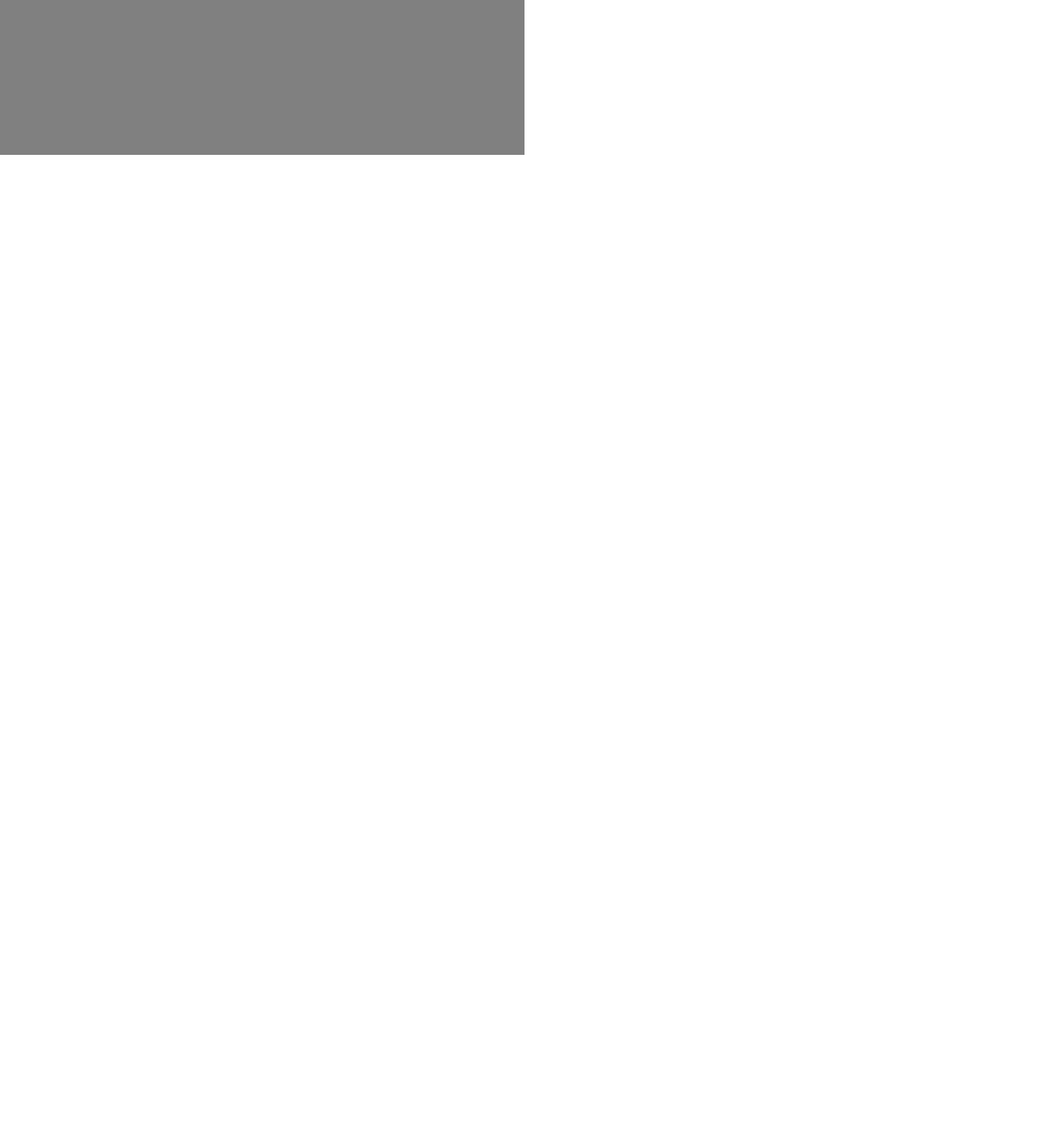
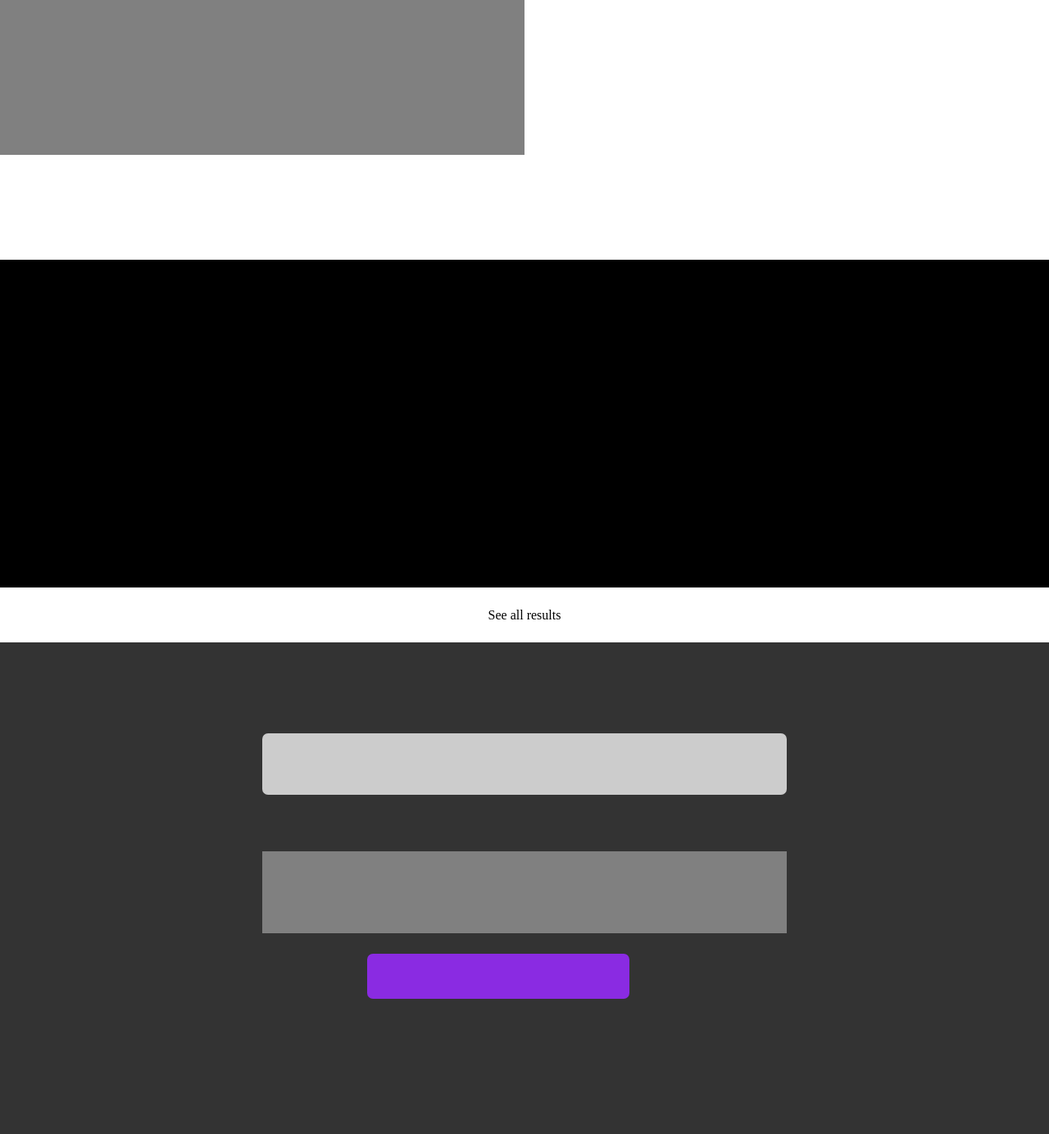
Before and after one commit to Mindo-Joseph/Design-Teardown, a plain HTML site: page index.html in a window 1280 px wide. Shown: the part 2218-3602 px from the top of the page at 82% size. Before the commit the page ends 2407 px from the top, so only its background shows below. Drawn offline with Linux system fonts and the light colour scheme.

Commit message:
Add the ad above person of the week section

```diff
--- a/index.html
+++ b/index.html
@@ -111,6 +111,20 @@
             <article class="story">
 
             </article>
+        </div>
+
+        <div class="blue ad"></div>
+
+        <div class="text">
+            <p> See all results </p>
+        </div>
+
+        <div class="bigger-ad">
+            <div class="center-title"></div>
+            <div class="text-under"></div>
+            <div class="blue-button learn-more"></div>
+        </div>
+
 
 
 
--- a/styles.css
+++ b/styles.css
@@ -250,3 +250,42 @@ main {
 .red {
   border-radius: 20px;
 }
+.ad {
+    margin-top: 10% ;
+    margin-top: 10% ;
+}
+.text{
+    text-align: center;
+    margin-top: 2%;
+    margin-bottom: 2%;
+}
+
+.bigger-ad{
+    display: flex;
+    flex-direction: column;
+    justify-content: center;
+    height: 600px;
+    background-color: hsl(0, 0%, 20%);
+}
+.center-title{
+
+    width: 50%;
+    margin-top: 10px;
+    height: 75px;
+    background-color:hsl(0, 0%, 80%);
+    border-radius: 7px;
+    margin-left: 25%;
+    margin-bottom: 5%;
+}
+.text-under{
+    width: 50%;
+    margin-top: 5px;
+    height: 100px;
+    background-color: hsl(0, 0%, 50%);
+    margin-left: 25%;
+
+}
+.learn-more{
+    margin-left: 35%;
+    margin-top: 2%;
+}
```
